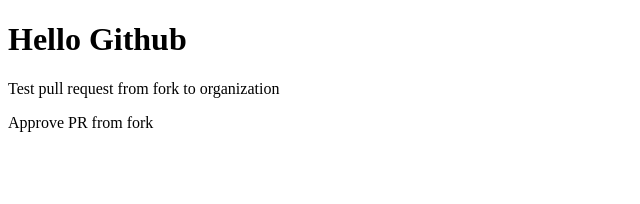
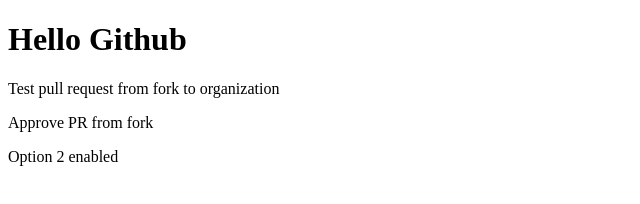
Before and after one commit to ichs-test-organization/test-organization-workflows, a plain HTML site: page index.html in a window 1280 px wide. Shown: the whole page, without its empty margins (0-640 px from the left). Drawn offline with Linux system fonts and the light colour scheme.

Commit message:
switch option

```diff
--- a/index.html
+++ b/index.html
@@ -11,5 +11,6 @@
     <h1>Hello Github</h1>
     <p>Test pull request from fork to organization</p>
     <p>Approve PR from fork</p>
+    <p>Option 2 enabled</p>
 </body>
 </html>
```
